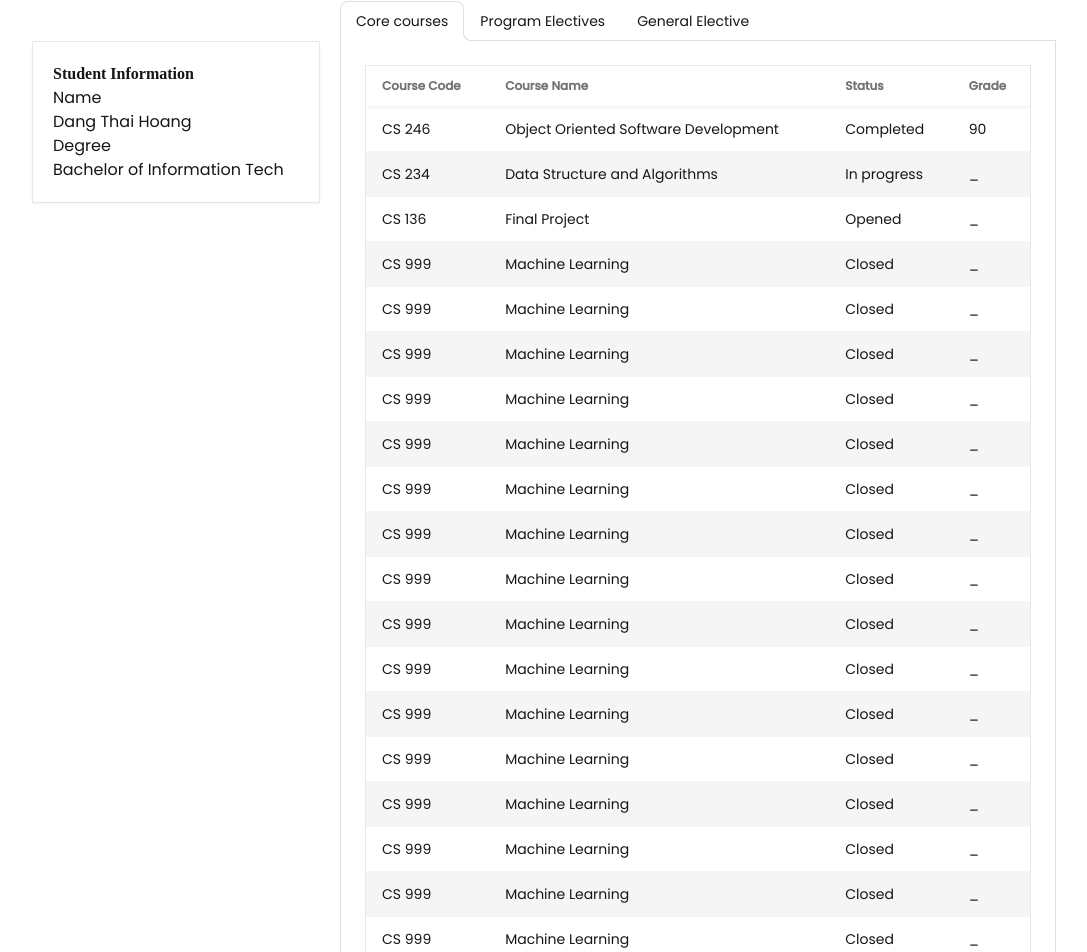
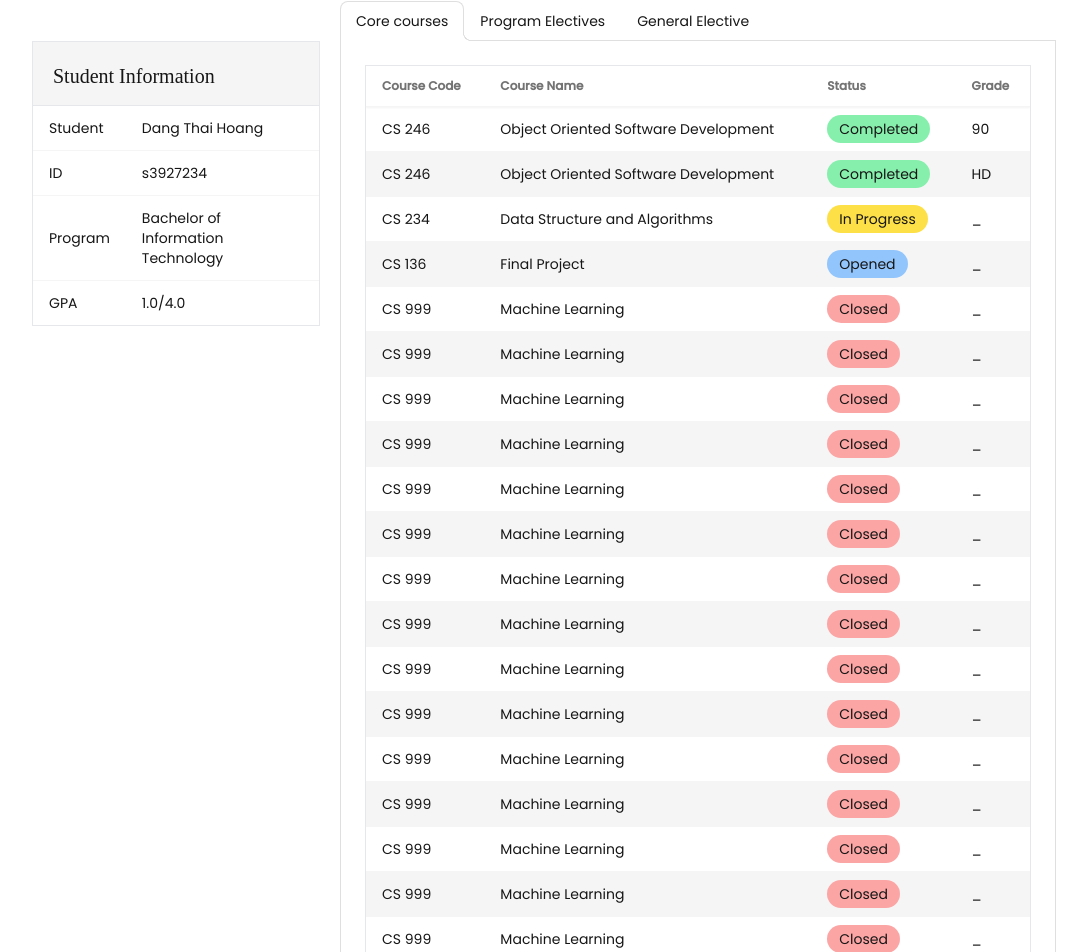
Before and after one commit to ThaiHoangDang/course-flow, a React (Create React App) app: page /enrolment in a window 1280 px wide. Shown: the part 247-1199 px from the top of the page, without its empty margins (96-1183 px from the left). Built offline with nearby package versions, Linux system fonts and the light colour scheme; a web font is replaced by a local one.

Commit message:
DONE ENROLMENT PAGE!

```diff
--- a/src/components/Enrolment/EnrolmentTable.jsx
+++ b/src/components/Enrolment/EnrolmentTable.jsx
@@ -15,133 +15,145 @@ export default function EnrolmentTable() {
           <tr>
             <td>CS 246</td>
             <td>Object Oriented Software Development</td>
-            <td>Completed</td>
+            <td><span className="bg-green-300 py-1 px-3 rounded-full">Completed</span></td>
             <td>90</td>
+          </tr>
+          <tr>
+            <td>CS 246</td>
+            <td>Object Oriented Software Development</td>
+            <td><span className="bg-green-300 py-1 px-3 rounded-full">Completed</span></td>
+            <td>HD</td>
           </tr>
           <tr>
             <td>CS 234</td>
             <td>Data Structure and Algorithms</td>
-            <td>In progress</td>
+            <td><span className="bg-yellow-300 py-1 px-3 rounded-full">In Progress</span></td>
             <td>_</td>
           </tr>
           <tr>
             <td>CS 136</td>
             <td>Final Project</td>
-            <td>Opened</td>
+            <td><span className="bg-blue-300 py-1 px-3 rounded-full">Opened</span></td>
             <td>_</td>
           </tr>
           <tr>
             <td>CS 999</td>
             <td>Machine Learning</td>
-            <td>Closed</td>
+            <td><span className="bg-red-300 py-1 px-3 rounded-full">Closed</span></td>
             <td>_</td>
           </tr>
           <tr>
             <td>CS 999</td>
             <td>Machine Learning</td>
-            <td>Closed</td>
+            <td><span className="bg-red-300 py-1 px-3 rounded-full">Closed</span></td>
             <td>_</td>
           </tr>
           <tr>
             <td>CS 999</td>
             <td>Machine Learning</td>
-            <td>Closed</td>
+            <td><span className="bg-red-300 py-1 px-3 rounded-full">Closed</span></td>
             <td>_</td>
           </tr>
           <tr>
             <td>CS 999</td>
             <td>Machine Learning</td>
-            <td>Closed</td>
+            <td><span className="bg-red-300 py-1 px-3 rounded-full">Closed</span></td>
             <td>_</td>
           </tr>
           <tr>
             <td>CS 999</td>
             <td>Machine Learning</td>
-            <td>Closed</td>
+            <td><span className="bg-red-300 py-1 px-3 rounded-full">Closed</span></td>
             <td>_</td>
           </tr>
           <tr>
             <td>CS 999</td>
             <td>Machine Learning</td>
-            <td>Closed</td>
+            <td><span className="bg-red-300 py-1 px-3 rounded-full">Closed</span></td>
             <td>_</td>
           </tr>
           <tr>
             <td>CS 999</td>
             <td>Machine Learning</td>
-            <td>Closed</td>
+            <td><span className="bg-red-300 py-1 px-3 rounded-full">Closed</span></td>
             <td>_</td>
           </tr>
           <tr>
             <td>CS 999</td>
             <td>Machine Learning</td>
-            <td>Closed</td>
+            <td><span className="bg-red-300 py-1 px-3 rounded-full">Closed</span></td>
             <td>_</td>
           </tr>
           <tr>
             <td>CS 999</td>
             <td>Machine Learning</td>
-            <td>Closed</td>
+            <td><span className="bg-red-300 py-1 px-3 rounded-full">Closed</span></td>
             <td>_</td>
           </tr>
           <tr>
             <td>CS 999</td>
             <td>Machine Learning</td>
-            <td>Closed</td>
+            <td><span className="bg-red-300 py-1 px-3 rounded-full">Closed</span></td>
             <td>_</td>
           </tr>
           <tr>
             <td>CS 999</td>
             <td>Machine Learning</td>
-            <td>Closed</td>
+            <td><span className="bg-red-300 py-1 px-3 rounded-full">Closed</span></td>
             <td>_</td>
           </tr>
           <tr>
             <td>CS 999</td>
             <td>Machine Learning</td>
-            <td>Closed</td>
+            <td><span className="bg-red-300 py-1 px-3 rounded-full">Closed</span></td>
             <td>_</td>
           </tr>
           <tr>
             <td>CS 999</td>
             <td>Machine Learning</td>
-            <td>Closed</td>
+            <td><span className="bg-red-300 py-1 px-3 rounded-full">Closed</span></td>
             <td>_</td>
           </tr>
           <tr>
             <td>CS 999</td>
             <td>Machine Learning</td>
-            <td>Closed</td>
+            <td><span className="bg-red-300 py-1 px-3 rounded-full">Closed</span></td>
             <td>_</td>
           </tr>
           <tr>
             <td>CS 999</td>
             <td>Machine Learning</td>
-            <td>Closed</td>
+            <td><span className="bg-red-300 py-1 px-3 rounded-full">Closed</span></td>
             <td>_</td>
           </tr>
           <tr>
             <td>CS 999</td>
             <td>Machine Learning</td>
-            <td>Closed</td>
+            <td><span className="bg-red-300 py-1 px-3 rounded-full">Closed</span></td>
             <td>_</td>
           </tr>
           <tr>
             <td>CS 999</td>
             <td>Machine Learning</td>
-            <td>Closed</td>
+            <td><span className="bg-red-300 py-1 px-3 rounded-full">Closed</span></td>
             <td>_</td>
           </tr>
           <tr>
             <td>CS 999</td>
             <td>Machine Learning</td>
-            <td>Closed</td>
+            <td><span className="bg-red-300 py-1 px-3 rounded-full">Closed</span></td>
             <td>_</td>
           </tr>
           <tr>
             <td>CS 999</td>
             <td>Machine Learning</td>
-            <td>Closed</td>
+            <td><span className="bg-red-300 py-1 px-3 rounded-full">Closed</span></td>
+            <td>_</td>
+          </tr>
+          <tr>
+            <td>CS 999</td>
+            <td>Machine Learning</td>
+            <td><span className="bg-red-300 py-1 px-3 rounded-full">Closed</span></td>
             <td>_</td>
           </tr>
         </tbody>
--- a/src/components/Enrolment/InfoTable.jsx
+++ b/src/components/Enrolment/InfoTable.jsx
@@ -1,14 +1,30 @@
 export default function InfoTable() {
   return (
-    <div className="form-control shadow-sm border-1 px-5 py-5 sticky top-10">
-      <h2 className="font-bold">Student Information</h2>
-      <div>
-        <h3>Name</h3>
-        <p>Dang Thai Hoang</p>
+    <div className="border sticky top-10">
+      <div className="h-16 bg-base-200 border-b">
+        <h2 className="text-xl p-5">Student Information</h2>
       </div>
-      <div>
-        <h3>Degree</h3>
-        <p>Bachelor of Information Tech</p>
+      <div className="overflow-x-auto">
+        <table className="table">
+          <tbody>
+            <tr>
+              <td>Student</td>
+              <td>Dang Thai Hoang</td>
+            </tr>
+            <tr>
+              <td>ID</td>
+              <td>s3927234</td>
+            </tr>
+            <tr>
+              <td>Program</td>
+              <td>Bachelor of Information Technology</td>
+            </tr>
+            <tr>
+              <td>GPA</td>
+              <td>1.0/4.0</td>
+            </tr>
+          </tbody>
+        </table>
       </div>
     </div>
   );
--- a/src/pages/common/Homepage.jsx
+++ b/src/pages/common/Homepage.jsx
@@ -99,7 +99,7 @@ export default function Homepage() {
                 </dl>
               </div>
             </div>
-            <img src="https://images.unsplash.com/photo-1523240795612-9a054b0db644?q=80&w=2670&auto=format&fit=crop&ixlib=rb-4.0.3&ixid=M3wxMjA3fDB8MHxwaG90by1wYWdlfHx8fGVufDB8fHx8fA%3D%3D" alt="Product screenshot" class="w-[48rem] max-w-none rounded-xl shadow-xl ring-1 ring-gray-400/10 sm:w-[57rem] md:-ml-4 lg:-ml-0" width="2432" height="1442" />
+            <img src="https://images.unsplash.com/photo-1523240795612-9a054b0db644?q=80&w=2670&auto=format&fit=crop&ixlib=rb-4.0.3&ixid=M3wxMjA3fDB8MHxwaG90by1wYWdlfHx8fGVufDB8fHx8fA%3D%3D" alt="Product screenshot" class="w-[48rem] max-w-none rounded-l-xl shadow-xl ring-1 ring-gray-400/10 sm:w-[57rem] md:-ml-4 lg:-ml-0" width="2432" height="1442" />
           </div>
         </div>
       </div>
--- a/src/pages/students/Enrolment.jsx
+++ b/src/pages/students/Enrolment.jsx
@@ -11,7 +11,7 @@ export default function Enrolment() {
 			<Header />
 			<SubHeader name="My Enrolment" />
       <div className="px-8 lg:px-32 md:flex gap-5">
-        <div className="w-full md:w-72 my-10 min-w-fit pt-10">
+        <div className="w-full md:w-72 my-10 pt-10">
           <InfoTable />
         </div>
         <div className="flex-1 my-10 overflow-x-auto">
```
